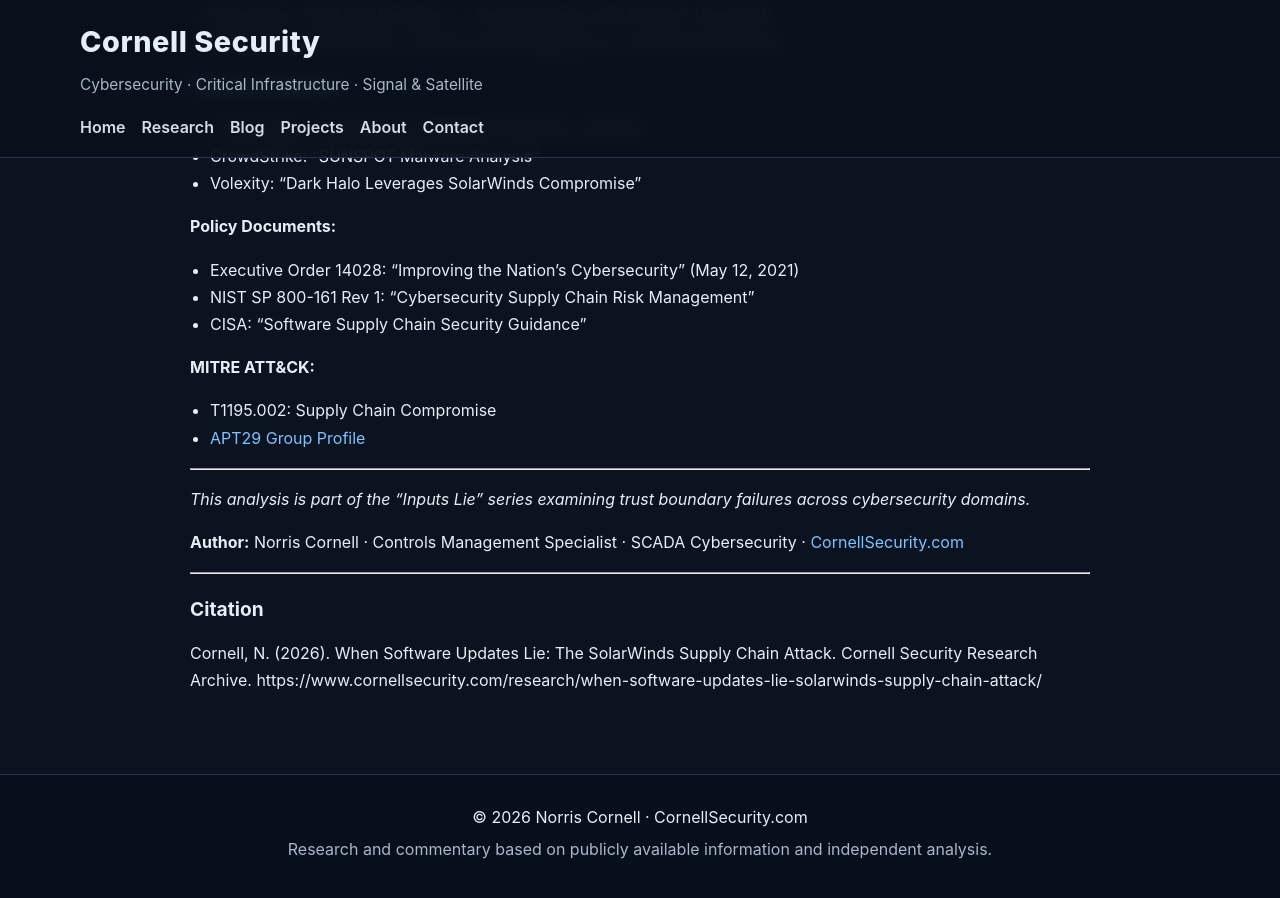
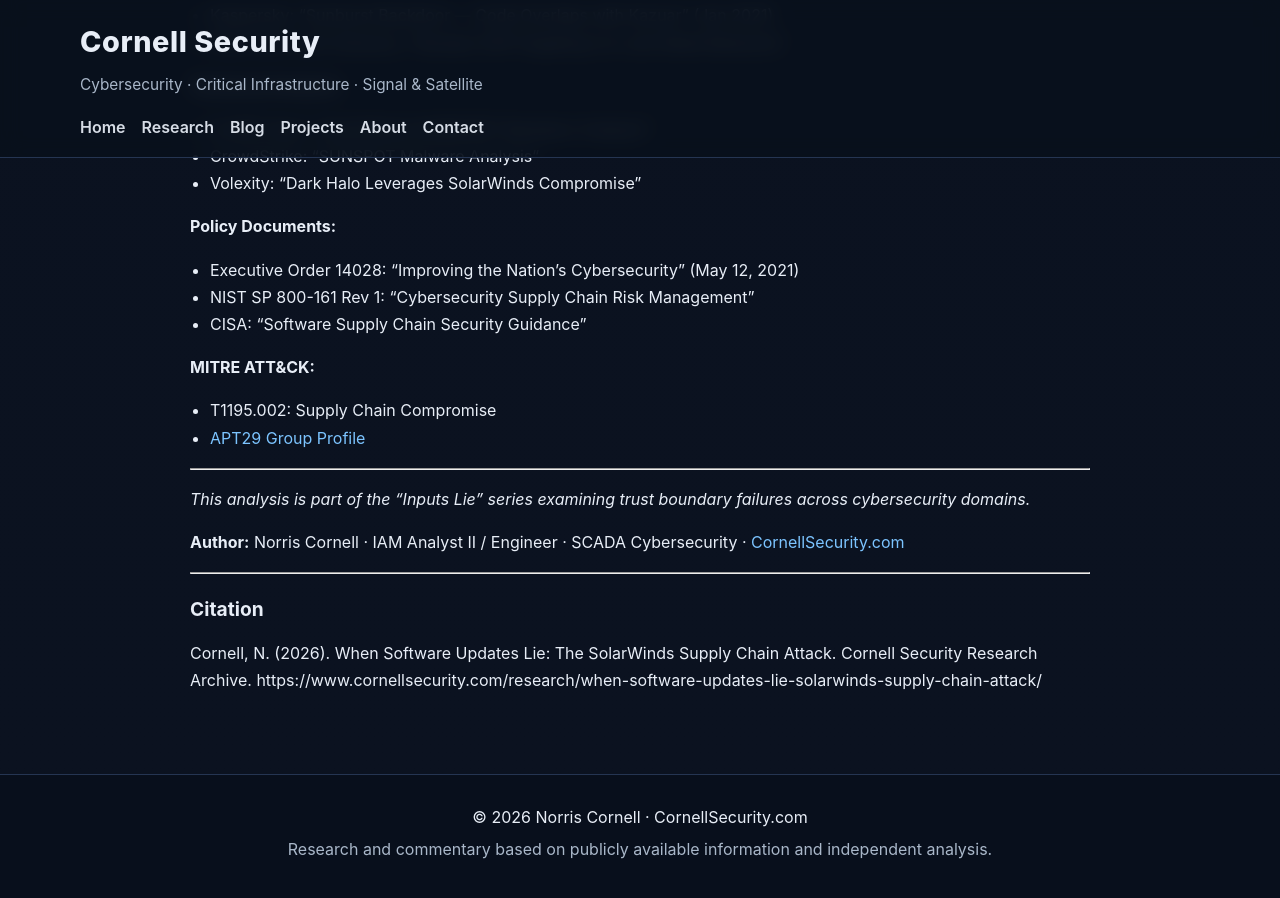
Before and after one commit to samson-2369/samson-2369.github.io, a Jekyll site: the page built from _research/when-software-updates-lie-solarwinds-supply-chain-attack.md, in a window 1280 px wide and 900 px high, scrolled down 13172 px. Built offline with Jekyll 4.4.1, drawn with Linux system fonts in a browser that asks for light colours.

Commit message:
Regenerate PDFs with corrected IAM Analyst II / Engineer title
Replace outdated job titles (Controls Management Specialist, Technical Lead,
blue team defender) in all three research PDFs. Also corrects the inline
author attribution line in the SolarWinds source markdown.

Co-Authored-By: Claude Sonnet 4.6 <noreply@anthropic.com>

```diff
--- a/_research/when-software-updates-lie-solarwinds-supply-chain-attack.md
+++ b/_research/when-software-updates-lie-solarwinds-supply-chain-attack.md
@@ -533,4 +533,4 @@ The solution isn't perfect prevention. It's continuous verification, defense-in-
 
 *This analysis is part of the "Inputs Lie" series examining trust boundary failures across cybersecurity domains.*
 
-**Author:** Norris Cornell · Controls Management Specialist · SCADA Cybersecurity · [CornellSecurity.com](https://www.cornellsecurity.com)
+**Author:** Norris Cornell · IAM Analyst II / Engineer · SCADA Cybersecurity · [CornellSecurity.com](https://www.cornellsecurity.com)
```
Also changed, not shown: 3 other files.
